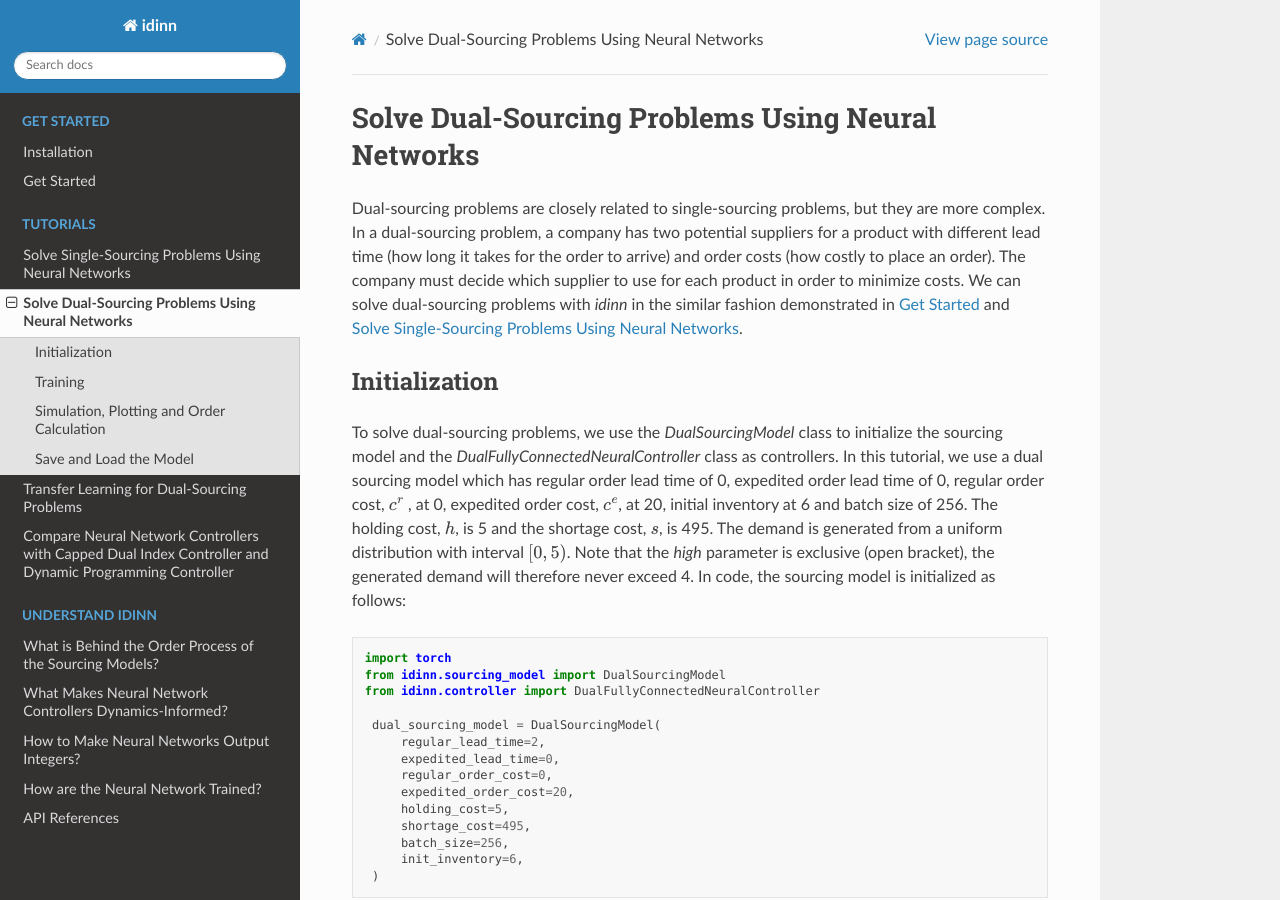
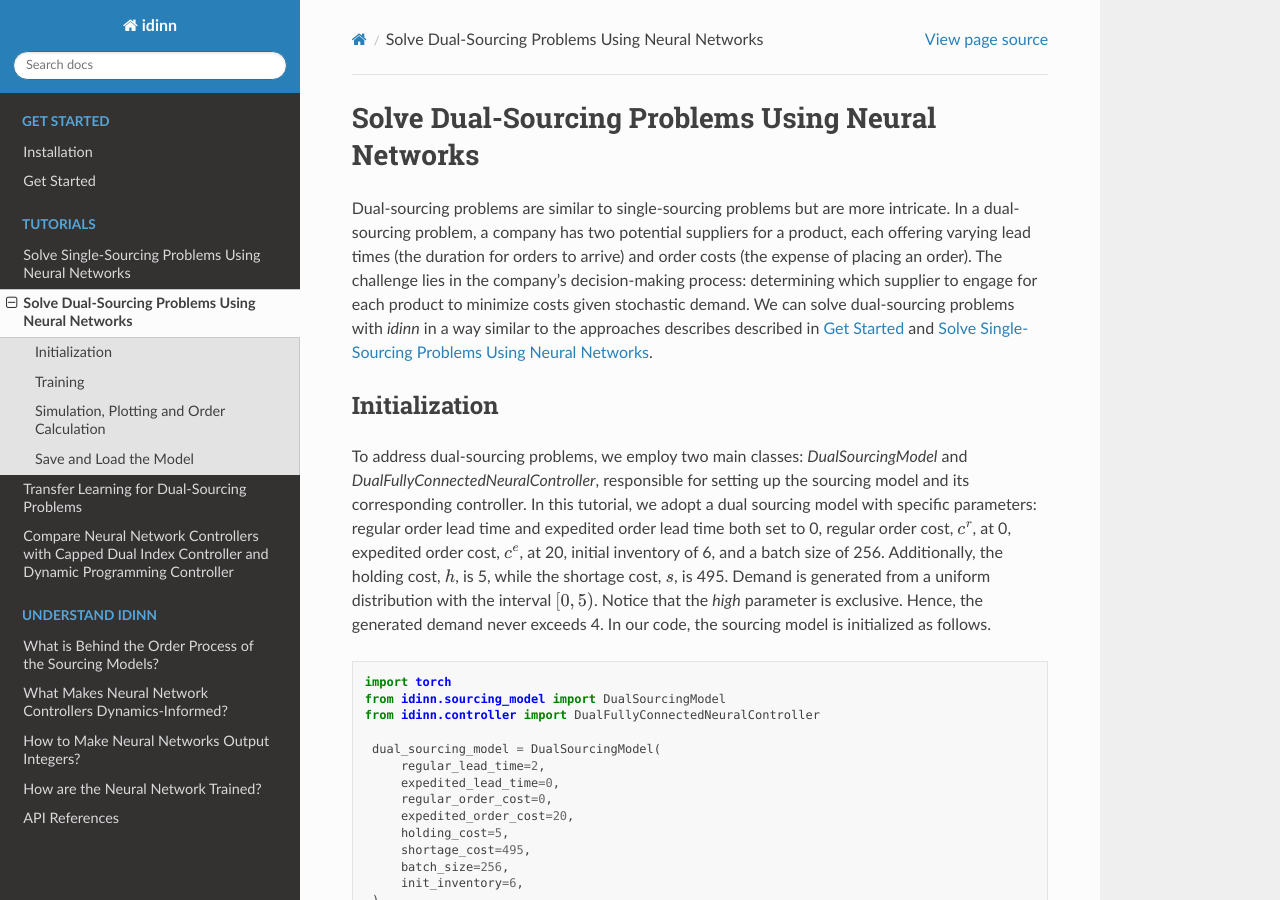
Before and after one commit to iewaij/idinn-streamlit, a Sphinx documentation site: the page built from docs/tutorials/dual.rst, in a window 1280 px wide and 900 px high. Built offline with Sphinx 7.4.7 and the Read the Docs theme 2.0.0, drawn with Linux system fonts in a browser that asks for light colours.

Commit message:
Update file dual.rst

```diff
--- a/docs/tutorials/dual.rst
+++ b/docs/tutorials/dual.rst
@@ -1,12 +1,12 @@
 Solve Dual-Sourcing Problems Using Neural Networks
 ==================================================
 
-Dual-sourcing problems are closely related to single-sourcing problems, but they are more complex. In a dual-sourcing problem, a company has two potential suppliers for a product with different lead time (how long it takes for the order to arrive) and order costs (how costly to place an order). The company must decide which supplier to use for each product in order to minimize costs. We can solve dual-sourcing problems with `idinn` in the similar fashion demonstrated in :doc:`/get_started/get_started` and :doc:`/tutorials/single`.
+Dual-sourcing problems are similar to single-sourcing problems but are more intricate. In a dual-sourcing problem, a company has two potential suppliers for a product, each offering varying lead times (the duration for orders to arrive) and order costs (the expense of placing an order). The challenge lies in the company's decision-making process: determining which supplier to engage for each product to minimize costs given stochastic demand. We can solve dual-sourcing problems with `idinn` in a way similar to the approaches describes described in :doc:`/get_started/get_started` and :doc:`/tutorials/single`.
 
 Initialization
 --------------
 
-To solve dual-sourcing problems, we use the `DualSourcingModel` class to initialize the sourcing model and the `DualFullyConnectedNeuralController` class as controllers. In this tutorial, we use a dual sourcing model which has regular order lead time of 0, expedited order lead time of 0, regular order cost, :math:`c^r` , at 0, expedited order cost, :math:`c^e`, at 20, initial inventory at 6 and batch size of 256. The holding cost, :math:`h`, is 5 and the shortage cost, :math:`s`, is 495. The demand is generated from a uniform distribution with interval :math:`[0, 5)`. Note that the `high` parameter is exclusive (open bracket), the generated demand will therefore never exceed 4. In code, the sourcing model is initialized as follows:
+To address dual-sourcing problems, we employ two main classes: `DualSourcingModel` and `DualFullyConnectedNeuralController`, responsible for setting up the sourcing model and its corresponding controller. In this tutorial, we adopt a dual sourcing model with specific parameters: regular order lead time and expedited order lead time both set to 0, regular order cost, :math:`c^r`, at 0, expedited order cost, :math:`c^e`, at 20, initial inventory of 6, and a batch size of 256. Additionally, the holding cost, :math:`h`, is 5, while the shortage cost, :math:`s`, is 495. Demand is generated from a uniform distribution with the interval :math:`[0, 5)`. Notice that the `high` parameter is exclusive. Hence, the generated demand never exceeds 4. In our code, the sourcing model is initialized as follows.
 
 .. code-block:: python
 
```
